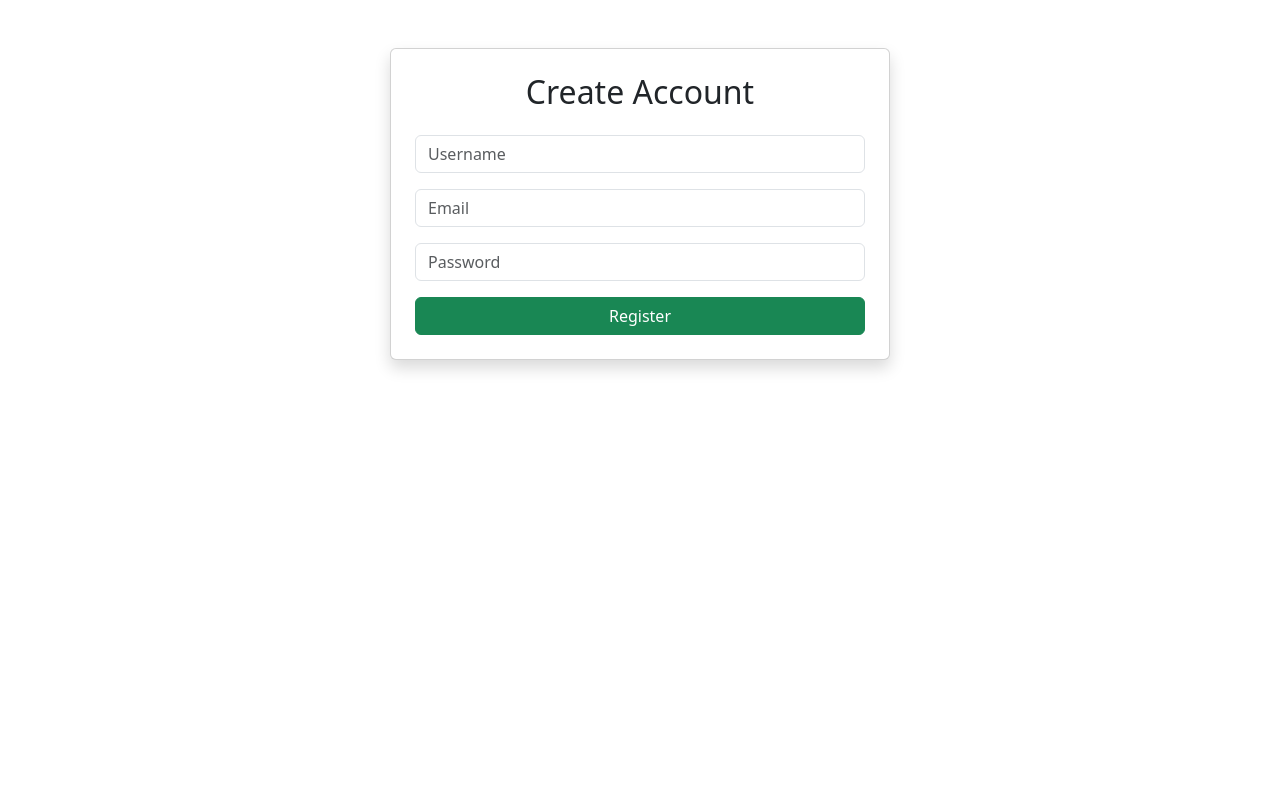
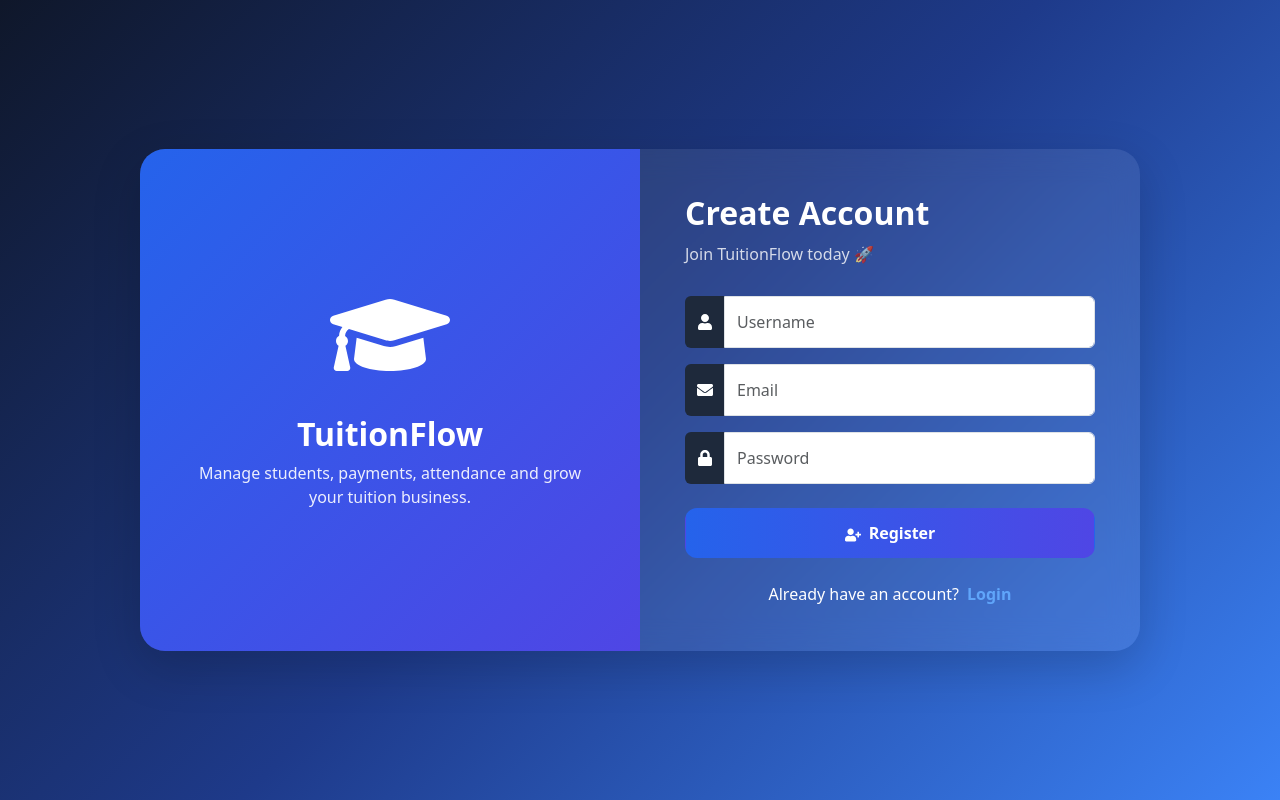
Before and after one commit to 2010ibnsina/tuitionflow, a React (Vite) app in the folder frontend/: page /register in a window 1280 px wide. Built offline with nearby package versions, Linux system fonts and the light colour scheme.

Commit message:
update code

```diff
--- a/frontend/src/pages/Register.jsx
+++ b/frontend/src/pages/Register.jsx
@@ -1,123 +1,329 @@
 import { useState } from "react";
 import axios from "axios";
-import { useNavigate } from "react-router-dom";
+import { useNavigate, Link } from "react-router-dom";
+
+import {
+  FaUser,
+  FaEnvelope,
+  FaLock,
+  FaUserPlus,
+  FaGraduationCap
+} from "react-icons/fa";
 
 function Register() {
+
   const navigate = useNavigate();
 
-  // Store form data
   const [form, setForm] = useState({
     username: "",
     email: "",
     password: ""
   });
 
-  // Handle form submission
   const handleSubmit = async (e) => {
 
-    // Prevent page refresh
     e.preventDefault();
 
     try {
 
-  const response = await axios.post(
+      await axios.post(
         "https://tuitionflow-backend.onrender.com/api/accounts/register/",
         form
       );
 
-  alert("Registration Successful");
+      alert("Registration Successful 🎉");
 
       navigate("/login");
 
     } catch (error) {
 
-  console.log("Status:", error.response?.status);
+      console.log(error.response?.data);
 
-  console.log(
-    "Data:",
-    JSON.stringify(error.response?.data, null, 2)
-  );
-
-  console.log("Full Error:", error.response);
+      alert("Registration Failed");
 
     }
+
   };
 
   return (
-    <div className="container mt-5">
 
     <div
-        className="card shadow p-4"
-        style={{ maxWidth: "500px", margin: "auto" }}
+      style={{
+        minHeight: "100vh",
+        background:
+          "linear-gradient(135deg,#0f172a,#1e3a8a,#3b82f6)",
+        display: "flex",
+        justifyContent: "center",
+        alignItems: "center",
+        padding: "20px"
+      }}
     >
 
-        <h2 className="text-center mb-4">
+      <div
+        className="row shadow-lg"
+        style={{
+          maxWidth: "1000px",
+          width: "100%",
+          borderRadius: "25px",
+          overflow: "hidden",
+          background: "rgba(255,255,255,.08)",
+          backdropFilter: "blur(15px)"
+        }}
+      >
+
+        {/* Left Side */}
+
+        <div
+          className="col-md-6 d-none d-md-flex"
+          style={{
+            background:
+              "linear-gradient(135deg,#2563eb,#4f46e5)",
+            justifyContent: "center",
+            alignItems: "center",
+            flexDirection: "column",
+            color: "white",
+            padding: "40px"
+          }}
+        >
+
+          <FaGraduationCap
+            size={120}
+            style={{
+              marginBottom: "20px",
+              animation:
+                "float 3s ease-in-out infinite"
+            }}
+          />
+
+          <h2
+            style={{
+              fontWeight: "bold"
+            }}
+          >
+            TuitionFlow
+          </h2>
+
+          <p
+            style={{
+              textAlign: "center",
+              opacity: ".9"
+            }}
+          >
+            Manage students, payments,
+            attendance and grow your tuition business.
+          </p>
+
+        </div>
+
+        {/* Right Side */}
+
+        <div
+          className="col-md-6"
+          style={{
+            padding: "45px",
+            color: "white"
+          }}
+        >
+
+          <h2
+            style={{
+              fontWeight: "bold",
+              marginBottom: "10px"
+            }}
+          >
             Create Account
           </h2>
+
+          <p
+            style={{
+              opacity: ".8",
+              marginBottom: "30px"
+            }}
+          >
+            Join TuitionFlow today 🚀
+          </p>
 
           <form onSubmit={handleSubmit}>
 
             {/* Username */}
 
+            <div
+              className="input-group mb-3"
+            >
+
+              <span className="input-group-text">
+
+                <FaUser />
+
+              </span>
+
               <input
                 type="text"
-            className="form-control mb-3"
+                className="form-control"
                 placeholder="Username"
                 value={form.username}
-            onChange={(e) =>
+                onChange={(e)=>
                   setForm({
                     ...form,
-                username: e.target.value
+                    username:e.target.value
                   })
                 }
                 required
               />
 
+            </div>
+
             {/* Email */}
+
+            <div
+              className="input-group mb-3"
+            >
+
+              <span className="input-group-text">
+
+                <FaEnvelope />
+
+              </span>
 
               <input
                 type="email"
-            className="form-control mb-3"
+                className="form-control"
                 placeholder="Email"
                 value={form.email}
-            onChange={(e) =>
+                onChange={(e)=>
                   setForm({
                     ...form,
-                email: e.target.value
+                    email:e.target.value
                   })
                 }
                 required
               />
 
+            </div>
+
             {/* Password */}
+
+            <div
+              className="input-group mb-4"
+            >
+
+              <span className="input-group-text">
+
+                <FaLock />
+
+              </span>
 
               <input
                 type="password"
-            className="form-control mb-3"
+                className="form-control"
                 placeholder="Password"
                 value={form.password}
-            onChange={(e) =>
+                onChange={(e)=>
                   setForm({
                     ...form,
-                password: e.target.value
+                    password:e.target.value
                   })
                 }
                 required
               />
 
+            </div>
+
             <button
-            type="submit"
-            className="btn btn-success w-100"
+              className="btn w-100"
+              style={{
+                background:
+                  "linear-gradient(90deg,#2563eb,#4f46e5)",
+                color: "white",
+                padding: "12px",
+                borderRadius: "12px",
+                fontWeight: "bold",
+                transition: ".3s"
+              }}
+              onMouseEnter={(e)=>{
+                e.target.style.transform="scale(1.03)";
+              }}
+              onMouseLeave={(e)=>{
+                e.target.style.transform="scale(1)";
+              }}
             >
+
+              <FaUserPlus className="me-2"/>
+
               Register
+
             </button>
 
           </form>
 
+          <div
+            className="text-center mt-4"
+          >
+
+            Already have an account?
+
+            <Link
+              to="/login"
+              style={{
+                color:"#60a5fa",
+                textDecoration:"none",
+                marginLeft:"8px",
+                fontWeight:"bold"
+              }}
+            >
+
+              Login
+
+            </Link>
+
           </div>
 
         </div>
+
+      </div>
+
+      <style>{`
+
+      @keyframes float{
+
+      0%{transform:translateY(0px);}
+
+      50%{transform:translateY(-15px);}
+
+      100%{transform:translateY(0px);}
+
+      }
+
+      .form-control{
+
+      height:52px;
+
+      }
+
+      .form-control:focus{
+
+      box-shadow:0 0 15px #3b82f6;
+
+      border-color:#3b82f6;
+
+      }
+
+      .input-group-text{
+
+      background:#1e293b;
+
+      color:white;
+
+      border:none;
+
+      }
+
+      `}</style>
+
+    </div>
+
   );
+
 }
 
 export default Register;
```
Lines whose indentation alone changed are shown as unchanged.
